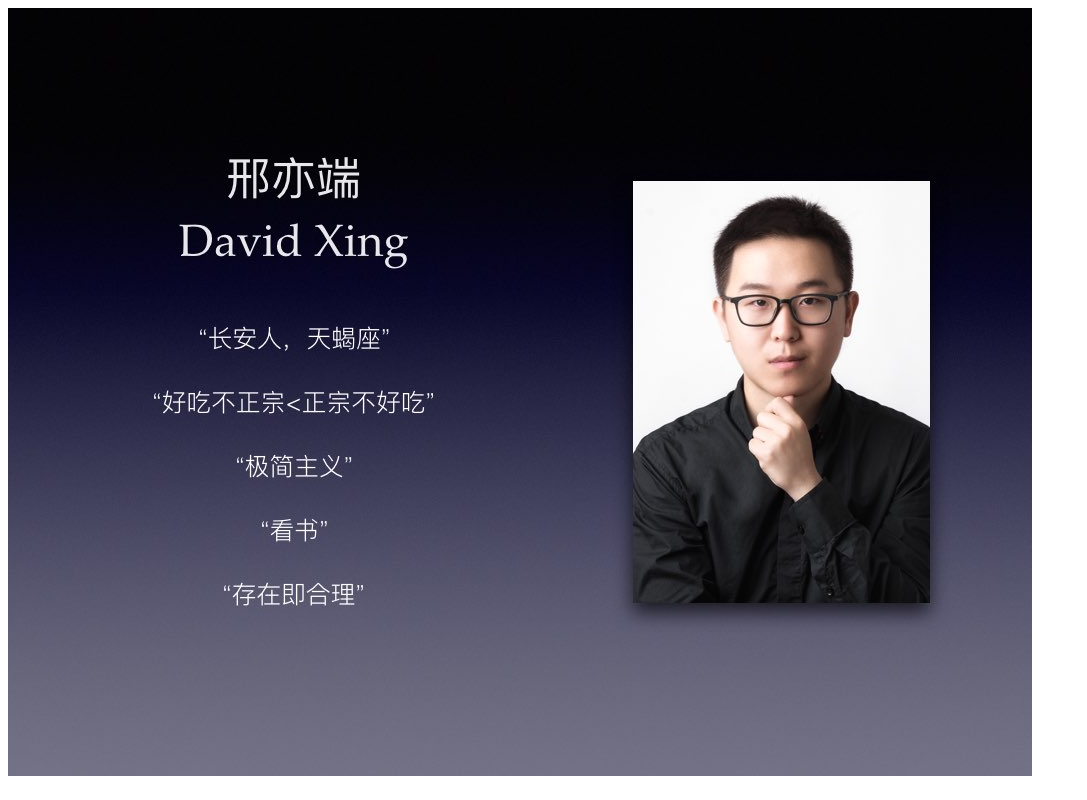
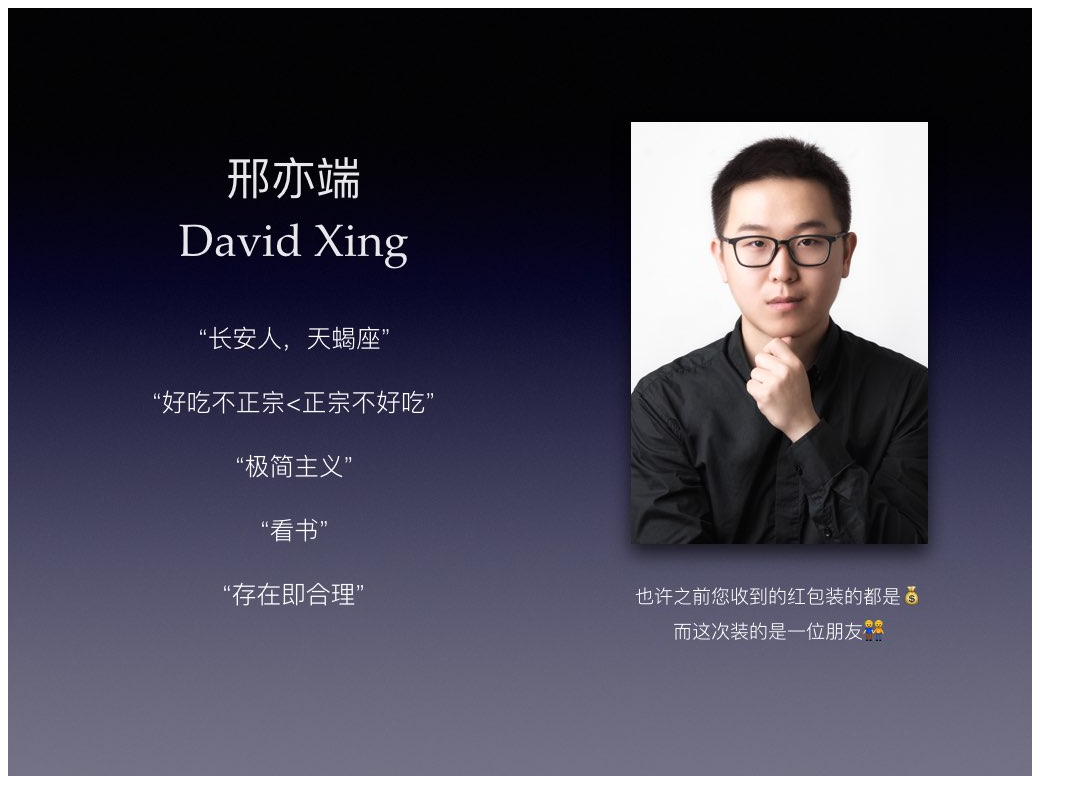
Before and after one commit to xinigyiduan/xinigyiduan.github.com.io, a plain HTML site: page index.html in a window 1280 px wide. Shown: the whole page, without its empty margins (0-1087 px from the left). Drawn offline with Linux system fonts and the light colour scheme.

Commit message:
Update index.html

```diff
--- a/index.html
+++ b/index.html
@@ -4,6 +4,6 @@
     <title>图片</title>
 </head>
 <body>
-    <img src="self introduce.001.jpeg"/>
+    <img src="self introduce1.001.jpeg"/>
 </body>
 </html>
```
